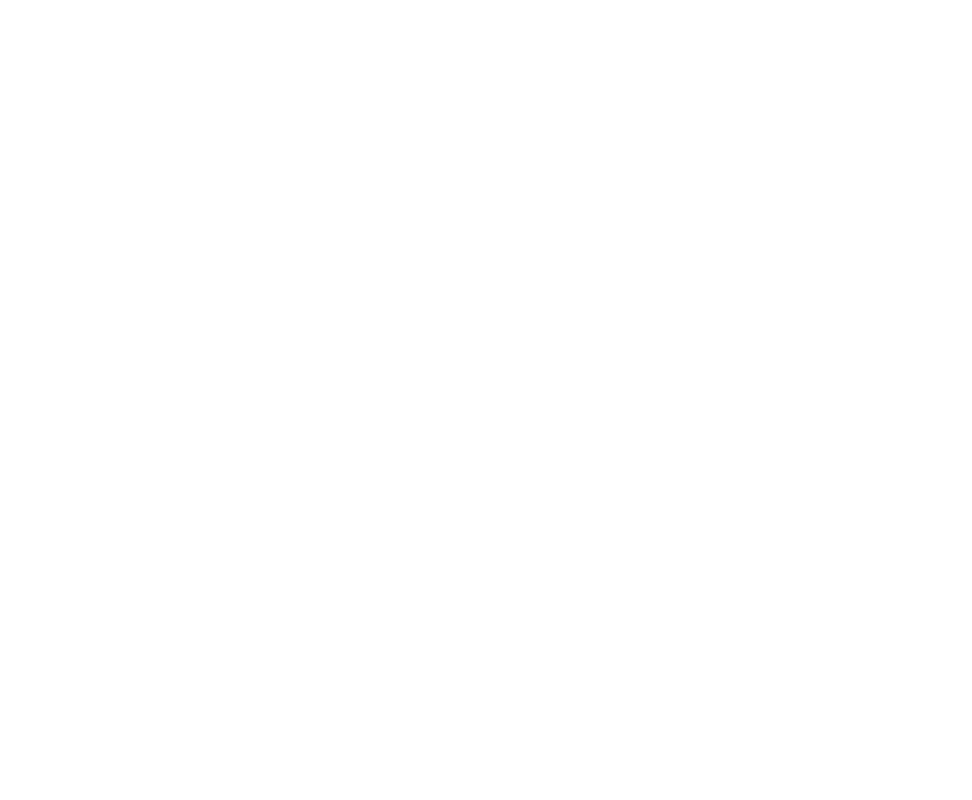
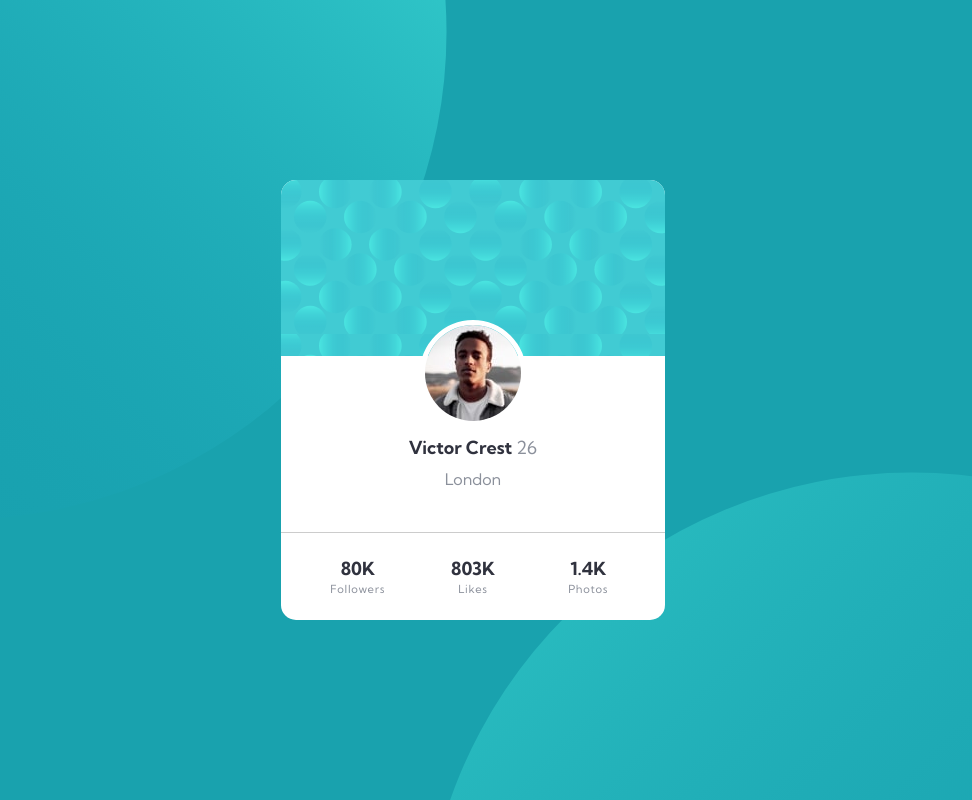
Before and after one commit to MajaKnezevic4598/zadatak-1, a plain HTML site: page index.html in a window 1280 px wide. Shown: the whole page, without its empty margins (167-1139 px from the left). Drawn offline with Linux system fonts and the light colour scheme.

Commit message:
profile card added

```diff
--- a/index.html
+++ b/index.html
@@ -4,9 +4,40 @@
     <meta charset="UTF-8">
     <meta http-equiv="X-UA-Compatible" content="IE=edge">
     <meta name="viewport" content="width=device-width, initial-scale=1.0">
-    <title>Zadatak 1</title>
+      <link
+      rel="icon"
+      type="image/png"
+      sizes="32x32"
+      href="./images/favicon-32x32.png"
+    />
+    <link rel="stylesheet" href="style.css">
+    <link rel="preconnect" href="https://fonts.googleapis.com">
+    <link rel="preconnect" href="https://fonts.gstatic.com" crossorigin>
+    <link href="https://fonts.googleapis.com/css2?family=Kumbh+Sans:wght@400;700&display=swap" rel="stylesheet">
+    <title>Profile Card MajaKnezevic</title>
 </head>
 <body>
+       <div class="conteiner">
+
+            <div class="bg-conteiner">
+                <img  src="./images/bg-pattern-top.svg" alt="gornja slika" class="bg-top-image">
+                <img src="./images/bg-pattern-bottom.svg" alt="donja slika" class="bg-bottom-image">
+
+                <div class="card-conteiner">
+                    <div class="card-top"></div>
+                    <div class="card-middle">
+                        <img src="./images/image-victor.jpg" alt="image-victor">
+                        <p>Victor Crest <span id="number">26</span></p>
+                        <p>London</p>
+                    </div>
+                    <div class="card-bottom">
+                        <div class="followers"><span>80K</span><span>Followers</span></div>
+                        <div class="likes"><span>803K</span><span>Likes</span></div>
+                        <div class="photos"><span>1.4K</span><span>Photos</span></div>
+                    </div>
+                 </div> <!--end card-conteiner-->
+            </div>
+        </div>
 
 </body>
 </html>
--- /dev/null
+++ b/style.css
@@ -0,0 +1,175 @@
+* {
+    margin: 0;
+    padding: 0;
+    box-sizing: border-box;
+
+}
+
+body {
+    font-family: 'Kumbh Sans', sans-serif;
+    position: relative;
+}
+
+.conteiner {
+    width: 100%;
+    height: 100vh;
+    overflow: hidden;
+    background-color: hsl(185, 75%, 39%);
+    position: relative;
+
+}
+.bg-conteiner {
+    height: 100%;
+    width: 100%;
+    margin: 0;
+}
+
+.bg-top-image{
+    position: absolute;
+    right: 52%;
+    bottom:35%
+}
+
+.bg-bottom-image{
+    position: absolute;
+    left: 46%;
+    top:59%
+}
+
+.card-conteiner {
+width: 30%;
+ height: 55%;
+ background-color: #FFFFFF;
+ position: absolute;
+ top: 50%;
+ left: 50%;
+ transform: translate(-50%,-50%);
+-ms-transform: translate(-50%, -50%);
+-webkit-transform: translate(-50%, -50%);
+-moz-transform: translate(-50%, -50%);
+-o-transform: translate(-50%, -50%);
+ border-radius: 15px;
+}
+
+
+ .card-top {
+    height:40%;
+    background-image: url('./images/bg-pattern-card.svg');
+    background-size: contain;
+    border-top-left-radius: 15px;
+    border-top-right-radius: 15px;
+}
+
+.card-middle {
+    height:40%;
+    display: flex;
+    justify-content: center;
+    align-items: center;
+    flex-direction: column;
+
+}
+
+.card-middle>img{
+    border-radius: 50%;
+    border:5px solid #FFFFFF;
+    margin-top: -80px;
+
+}
+
+.card-middle p:first-of-type{
+font-size:18px;
+font-weight: 700;
+padding: 10px;
+color:#30323E;
+}
+
+.card-middle p:last-of-type{
+   font-size:16px;
+   font-weight: 400;
+   color:#8b909b;
+}
+
+.card-middle #number{
+
+   color:#8b909b;
+   font-weight: 400;
+}
+
+.card-bottom{
+    height:20%;
+    border-top: 1px solid rgba(0,0,0,0.20);
+    display: flex;
+    align-items: center;
+    justify-content: space-evenly;
+    flex:1 1 0;
+
+
+}
+
+.card-bottom>div {
+    width: 20%;
+    height: 90%;
+}
+
+.followers, .likes, .photos {
+    display: flex;
+    flex-direction: column;
+    align-items: center;
+    justify-content: center;
+}
+
+.card-bottom>div span:first-of-type{
+    color:#30323E;
+    font-weight: 700;
+    font-size: 18px;
+
+}
+
+.card-bottom>div span:nth-child(2){
+    color:#8b909b;
+    font-weight: 400;
+    font-size: 0.7rem;
+    letter-spacing: 0.0625em;
+    margin-top: 2px;
+
+}
+
+/* responsive */
+@media  screen and (max-width:1024px) {
+    .card-conteiner{
+        width: 35%;
+        height: 55%;
+    }
+
+}
+@media screen and (max-width: 768px){
+    .bg-top-image{
+       right: 45%;
+    bottom:42%
+    }
+
+    .bg-bottom-image{
+    left: 30%;
+    top:59%
+}
+.card-conteiner{
+        width: 50%;
+        height: 50%
+}
+}
+@media screen and (max-width: 375px){
+
+    .card-conteiner{
+        width: 85%;
+        height: 55%;
+    }
+    .bg-top-image{
+       right: 55%;
+    bottom:45%
+    }
+
+    .bg-bottom-image{
+    left: 30%;
+    top:59%
+}
+}
```
Also changed, not shown: images/bg-pattern-bottom.svg (added), images/bg-pattern-card.svg (added), images/bg-pattern-top.svg (added), images/favicon-32x32.png (added), images/image-victor.jpg (added).
